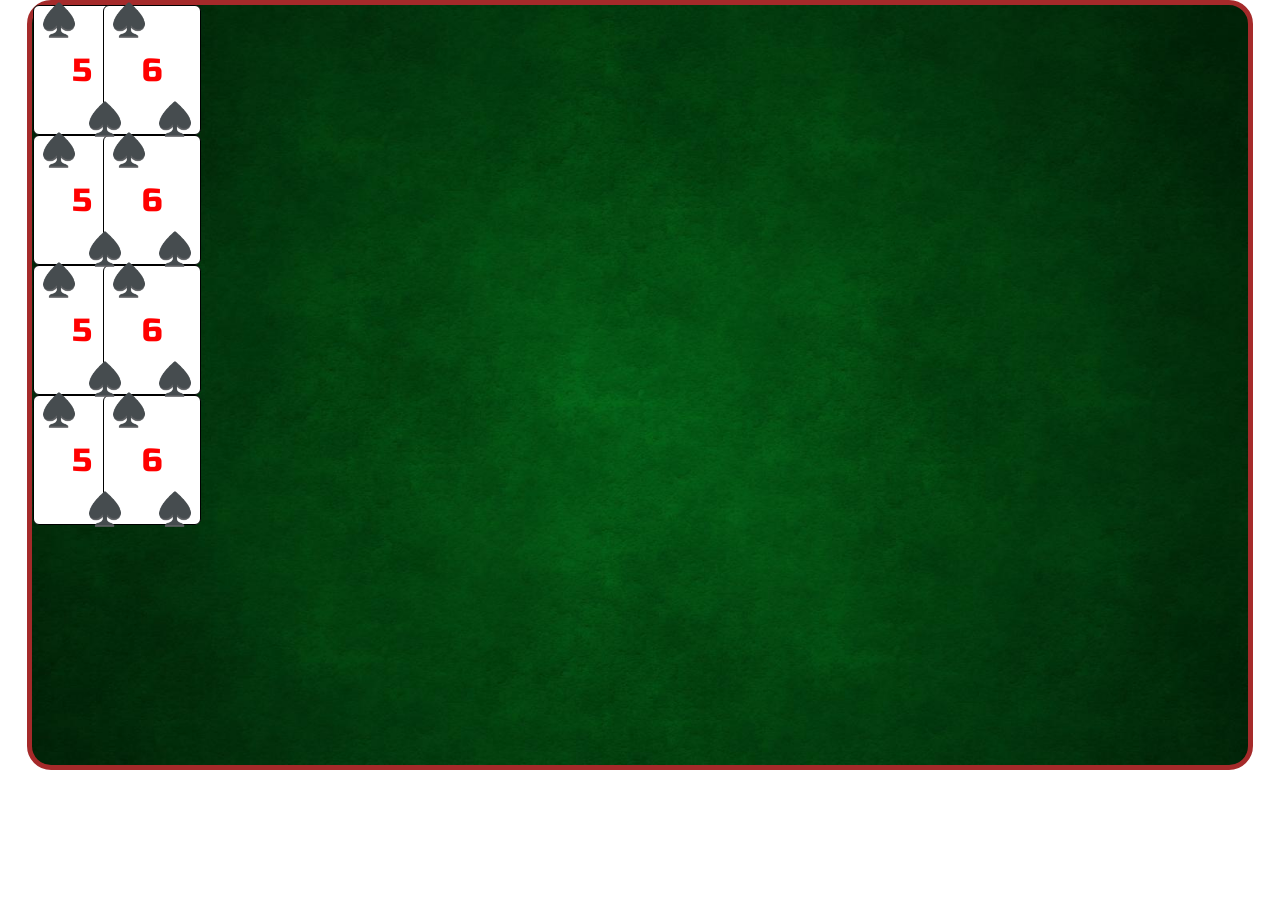
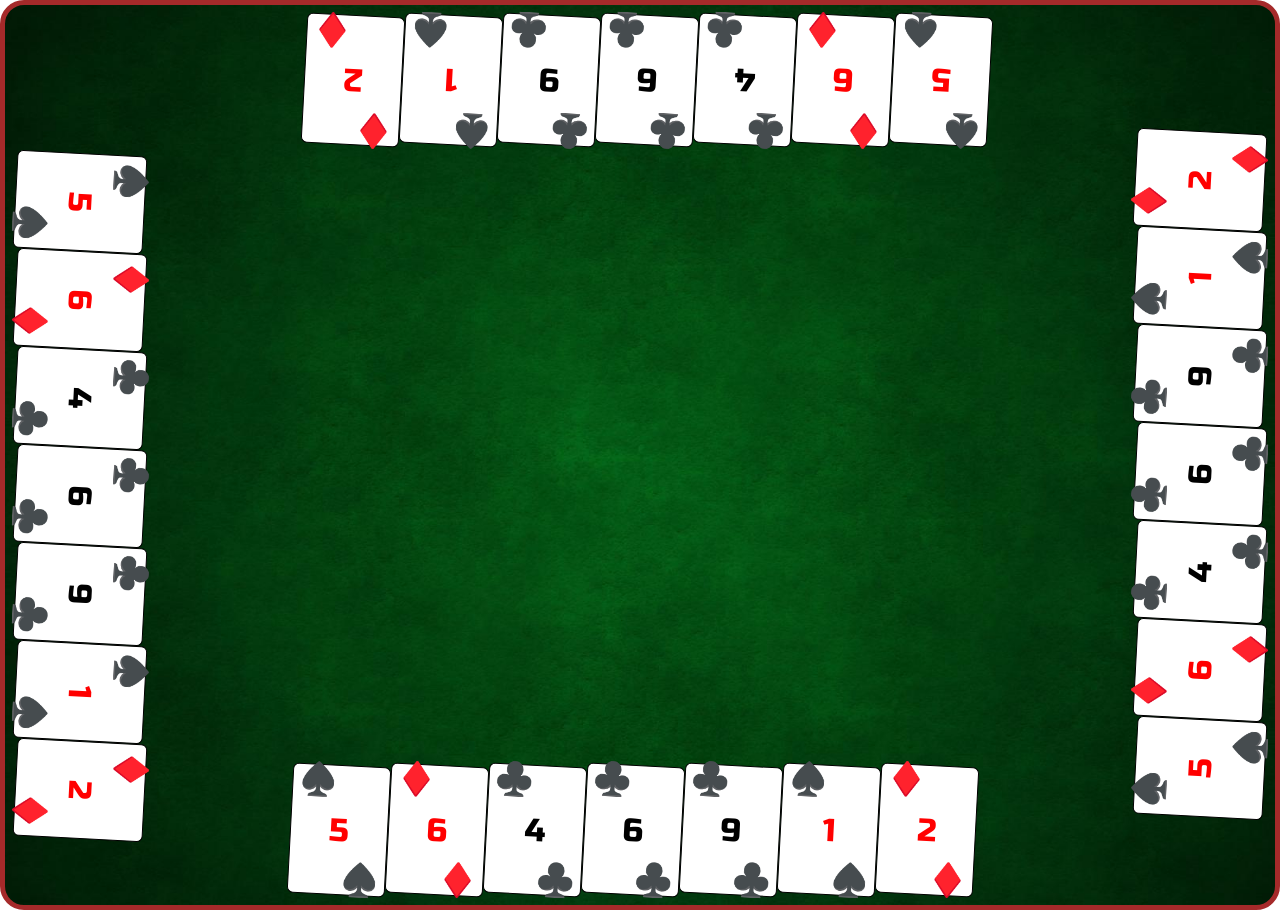
Before and after one commit to AlexanderReen/mau-mau, a React (Create React App) app: page /game in a window 1280 px wide. Before the commit the page ends 800 px from the top, so only its background shows below. Built offline with nearby package versions, Linux system fonts and the light colour scheme.

Commit message:
add styling

```diff
--- a/src/components/Board/Board.scss
+++ b/src/components/Board/Board.scss
@@ -5,8 +5,9 @@
     -o-background-size: cover;
     background-size: cover;
 
-    width: 95vw;
-    height: 95vh;
+    position: relative;
+    width: 1600px;
+    height: 900px;
     border: 5px solid brown;
     border-radius: 24px;
 }
--- a/src/components/Board/Board.tsx
+++ b/src/components/Board/Board.tsx
@@ -9,17 +9,42 @@ interface BoardProps {
 
 const Board = ({}: BoardProps) => {
 
-
   const mockCards = [{
     'suit': 'spades',
     'rank': '5',
     'side': 'front',
   },
   {
-    'suit': 'spades',
+    'suit': 'diamonds',
     'rank': '6',
     'side': 'front',
-  }] as CardProps[];
+  },
+  {
+    'suit': 'clubs',
+    'rank': '4',
+    'side': 'front',
+  },
+  {
+    'suit': 'clubs',
+    'rank': '6',
+    'side': 'front',
+  },
+  {
+    'suit': 'clubs',
+    'rank': '9',
+    'side': 'front',
+  },
+  {
+    'suit': 'spades',
+    'rank': '1',
+    'side': 'front',
+  },
+  {
+    'suit': 'diamonds',
+    'rank': '2',
+    'side': 'front',
+  },
+] as CardProps[];
 
   const handleCards = (card: CardProps) =>{
     alert(card);
--- a/src/components/Card/Card.scss
+++ b/src/components/Card/Card.scss
@@ -4,8 +4,14 @@
     background-color: white;
     border: 1px solid black;
     border-radius: 6px;
-    margin: 0 1px;
+    z-index: 1;
+    transform: rotate(3deg);
     text-align: center;
+
+    &:hover {
+        transition: transform .3s ease;
+        transform: translate3d(0px, -30px, 0px);
+      }
 
     &--front {
         cursor: pointer;
--- a/src/components/Hand/Hand.scss
+++ b/src/components/Hand/Hand.scss
@@ -1,4 +1,33 @@
 .hand {
-    display: grid;
-    grid-template-columns: repeat(100, 70px);
+    width: 700px;
+    display: flex;
+    flex-direction: row;
+    position: absolute;
+
+    &--north {
+        transform: rotate(180deg);
+        top: 10px;
+        left:50%;
+        margin-left:-350px;
+    }
+
+    &--west {
+        transform: rotate(90deg);
+        transform-origin: 0% 100%;
+        top: 2%;
+        left: 10px;
+    }
+
+    &--south {
+        bottom: 10px;
+        left:50%;
+        margin-left:-350px;
+    }
+
+    &--east {
+        transform-origin: 100% 100%;
+        transform: rotate(270deg);
+        top: -2%;
+        right: 10px;
+    }
 }
```
